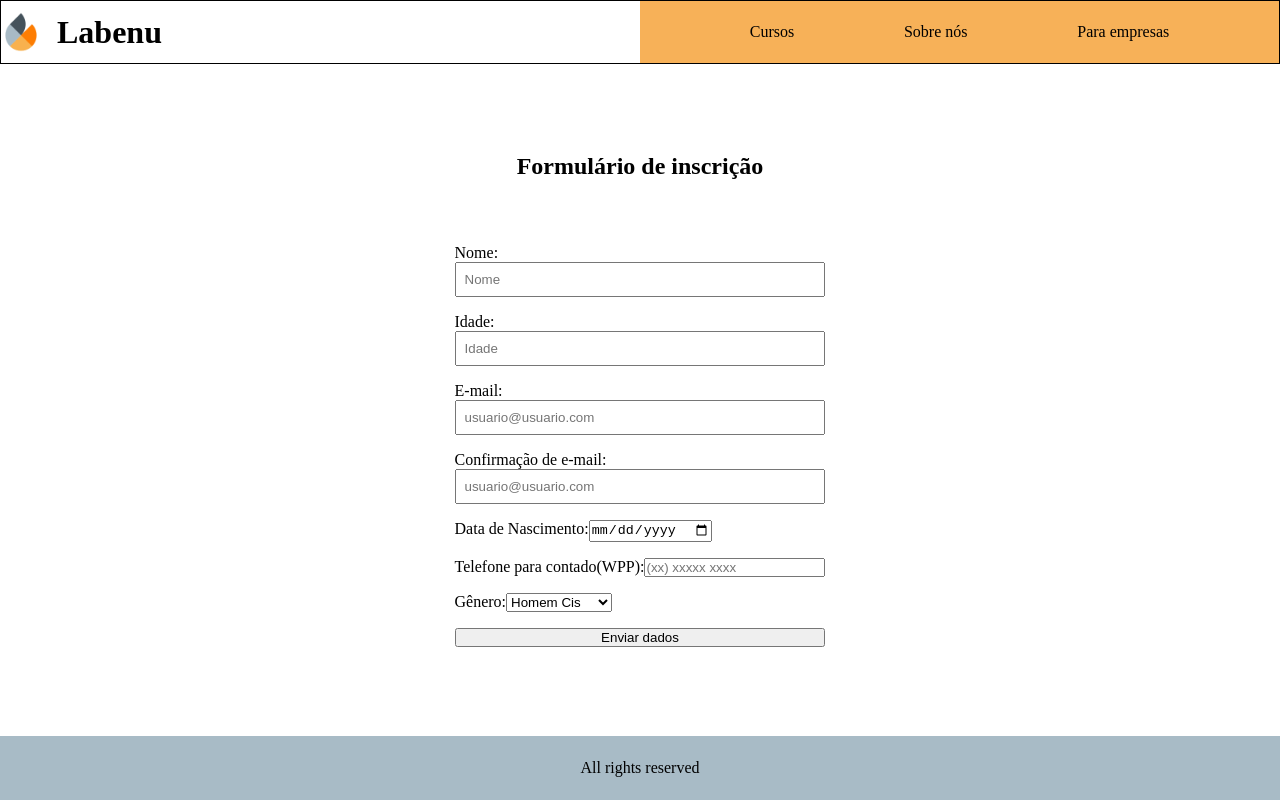
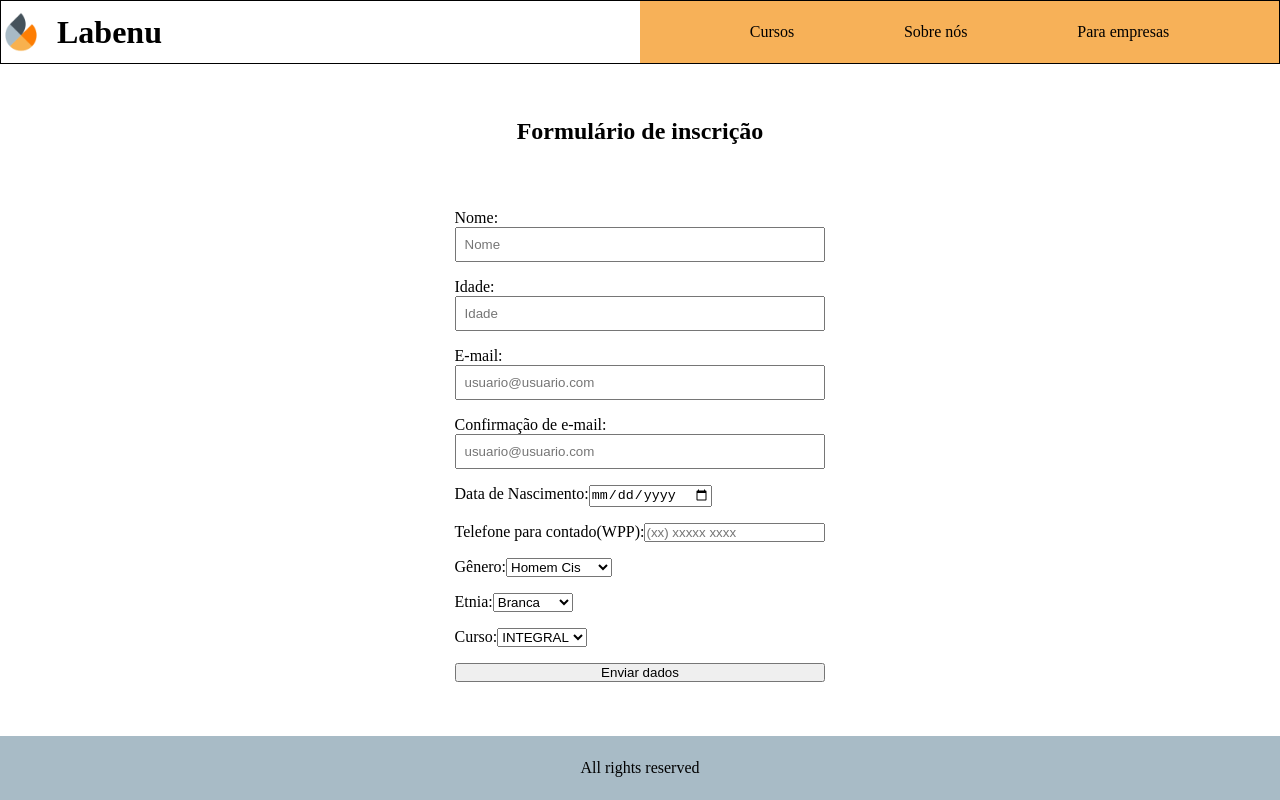
Before and after one commit to labenuexercicios/inputs-controlados-exercicios, a React (Create React App) app: page / in a window 1280 px wide. Built offline with nearby package versions, Linux system fonts and the light colour scheme.

Commit message:
exerfeito

```diff
--- a/src/Components/NameForm/NameForm.js
+++ b/src/Components/NameForm/NameForm.js
@@ -17,6 +17,19 @@ const NameForm = (props) => {
     {id:"CADÊ O BANHEIRO DOS NÃO BINÁRIO??", name:"Não Binário"},
     {id:"sem definção", name:"sem definição"}
   ]
+  const [selectEtnia, setSelectEtnia] = useState("")
+  const etnia = [
+    {id:"Branca", name:'Branca'},
+    {id:'Preta', name:'Preta'},
+    {id:'Amarela', name:'Amarela'},
+    {id:'Originária', name:'Originária'},
+  ]
+  const [selectCurso, setSelectCurso] = useState("")
+  const curso = [
+    {id:"INTEGRAL", name:"INTEGRAL"},
+    {id:"NOTURNO", name:"NOTURNO"}
+  ]
+
 
   function onChangeName(event){
     setName(event.target.value)
@@ -50,7 +63,9 @@ const NameForm = (props) => {
       email1: email1,
       telefone: telefone,
       data: date,
-      gênero: selectValue
+      gênero: selectValue,
+      etnia: selectEtnia,
+      curso: selectCurso,
     }
     if (Dados.name.length <= 10 || Dados.name.length >= 30 ) {
       console.log("numero gigante ou pequeno demais")
@@ -59,6 +74,12 @@ const NameForm = (props) => {
       setAge("");
       setEmail("");
       setEmail1("");
+      setAge("")
+      setDate("")
+      setTelefone("")
+      setSelectValue(1)
+      setSelectCurso(1)
+      setSelectEtnia(1)
     } if (Dados.age < 18 ) {
       console.log("você é menor de idade")
       alert("você é menor de idade rapaz! VAZA")
@@ -66,12 +87,24 @@ const NameForm = (props) => {
       setAge("");
       setEmail("");
       setEmail1("");
+      setAge("")
+      setDate("")
+      setTelefone("")
+      setSelectValue(1)
+      setSelectCurso(1)
+      setSelectEtnia(1)
     } if (Dados.email !== Dados.email1) {
       alert("Os emails não são iguais")
       setName("");
       setAge("");
       setEmail("");
       setEmail1("");
+      setAge("")
+      setDate("")
+      setTelefone("")
+      setSelectValue(1)
+      setSelectCurso(1)
+      setSelectEtnia(1)
     } else {
       alert(`Dados cadastrados ${Dados.name}`)
       setName("");
@@ -82,6 +115,8 @@ const NameForm = (props) => {
       setDate("")
       setTelefone("")
       setSelectValue(1)
+      setSelectCurso(1)
+      setSelectEtnia(1)
       console.log(Dados)
     }
   }
@@ -119,6 +154,22 @@ const NameForm = (props) => {
         ))}
           </select>
         </label>
+        <label>
+          Etnia:
+          <select value={selectEtnia} onChange={e => setSelectEtnia(e.target.value)}>
+        {etnia.map((item, index) => (
+          <option value={item.id}>{item.name}</option>
+        ))}
+          </select>
+        </label>
+        <label >
+          Curso:
+        <select value={selectCurso} onChange={e => setSelectCurso(e.target.value)}>
+        {curso.map((item, index) => (
+          <option value={item.id}>{item.name}</option>
+        ))}
+          </select>
+        </label>
       <button onClick={onChangeDados}>Enviar dados</button>
       </Form>
   )
```
